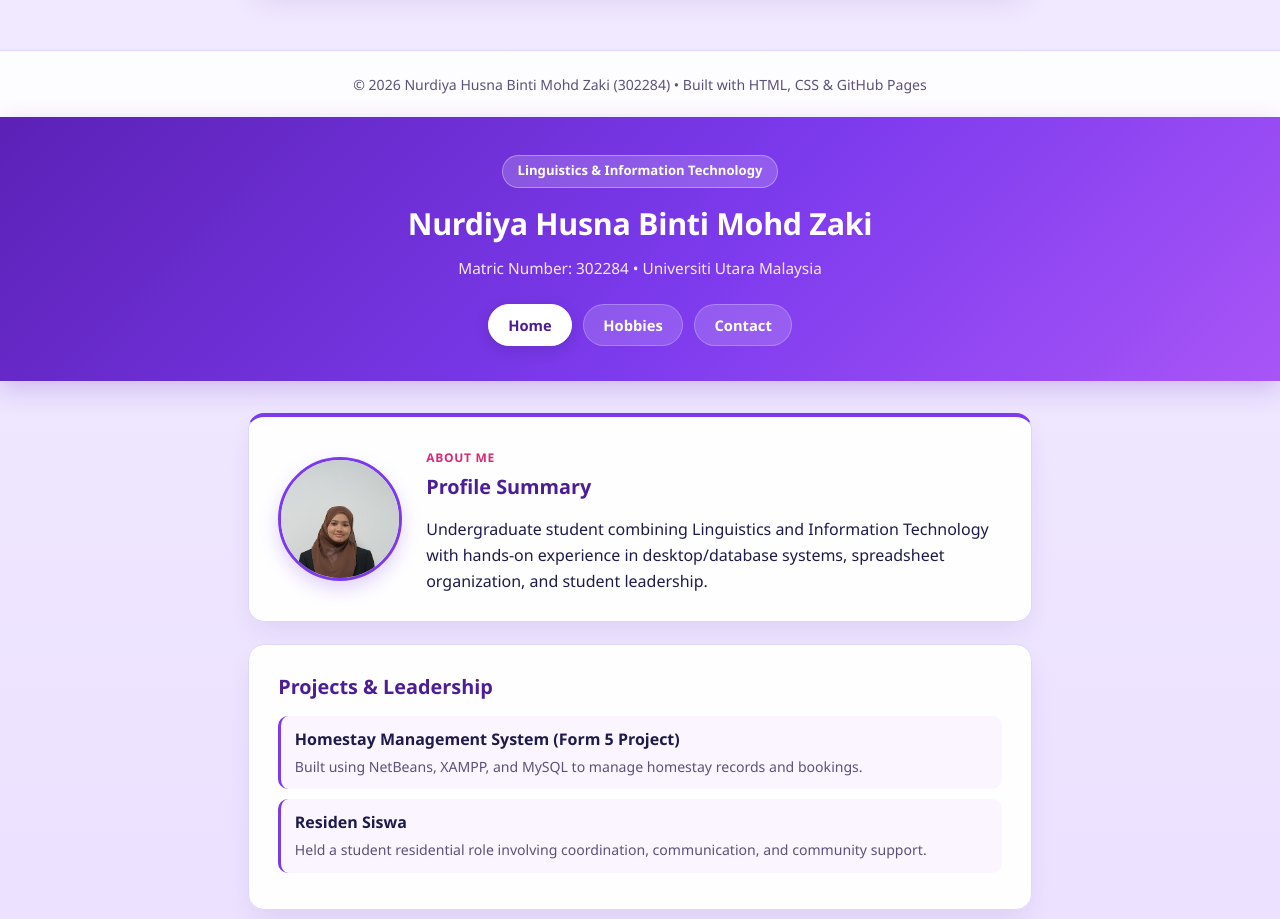
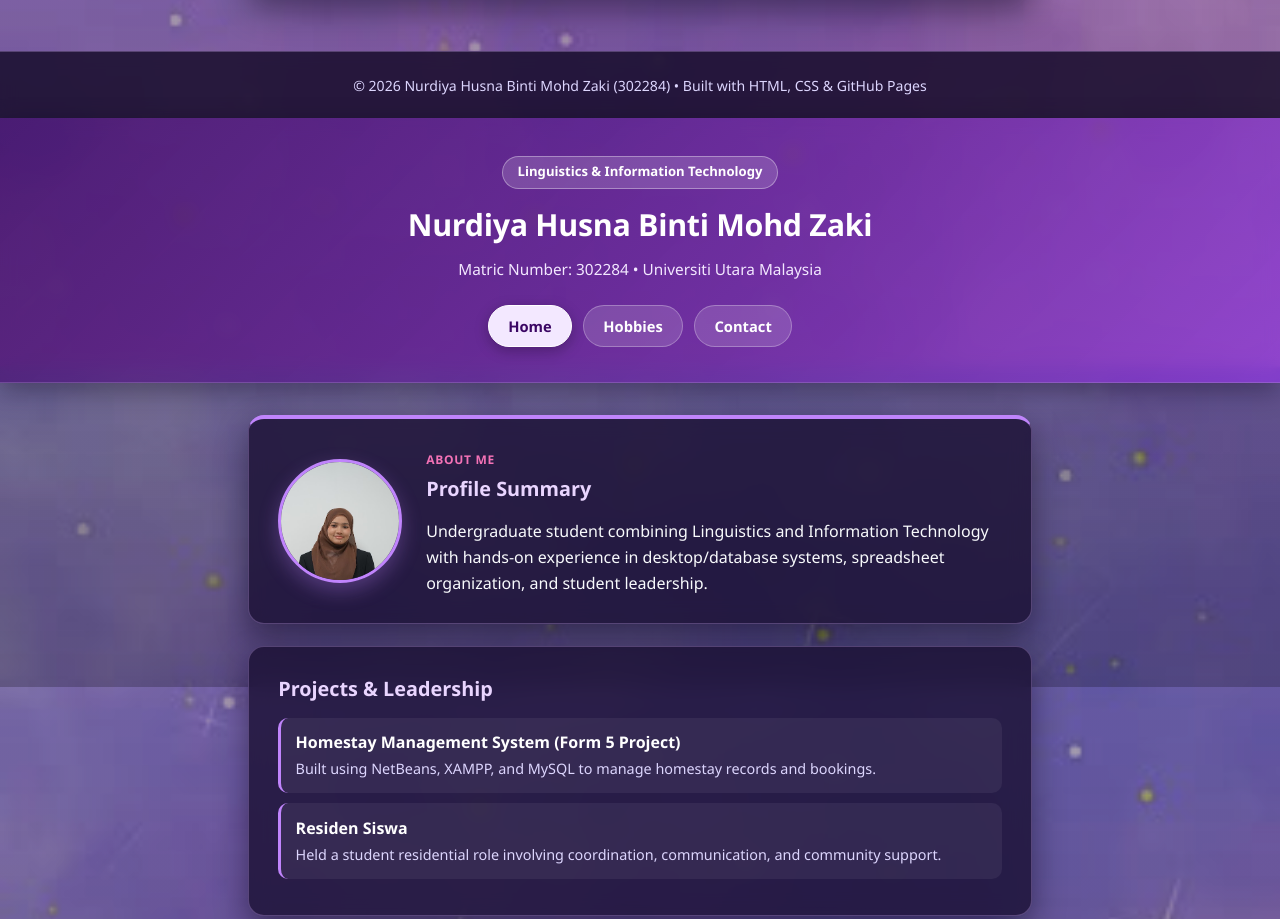
Before and after one commit to nuyana/my-resume-site, a plain HTML site: page index.html in a window 1280 px wide. Shown: the part 913-1832 px from the top of the page. Drawn offline with Linux system fonts and the light colour scheme.

Commit message:
Use starry purple background image and update theme contrast

```diff
--- a/style.css
+++ b/style.css
@@ -5,66 +5,42 @@
 }
 
 :root {
-    --bg-top: #f5f0ff;
-    --bg-bottom: #e9ddff;
-    --surface: rgba(255, 255, 255, 0.94);
-    --primary: #4c1d95;
-    --primary-mid: #7c3aed;
-    --accent: #db2777;
-    --soft-purple: #f3e8ff;
-    --text: #1e1b4b;
-    --muted: #5b527a;
-    --border: #ddd6fe;
-    --shadow: 0 12px 28px -8px rgba(76, 29, 149, 0.12);
+    --surface: rgba(24, 14, 48, 0.78);
+    --surface-hover: rgba(34, 20, 68, 0.88);
+    --primary: #e9d5ff;
+    --primary-bright: #c084fc;
+    --accent: #f472b6;
+    --soft-pill: rgba(168, 85, 247, 0.22);
+    --text: #f8fafc;
+    --muted: #ddd6fe;
+    --border: rgba(216, 180, 254, 0.28);
+    --shadow: 0 14px 32px rgba(9, 4, 22, 0.45);
 }
 
 body {
     font-family: "Segoe UI", Tahoma, Geneva, Verdana, sans-serif;
     line-height: 1.65;
-    background: linear-gradient(180deg, var(--bg-top) 0%, var(--bg-bottom) 100%);
+    background-color: #1e0b36;
+    background-image:
+            linear-gradient(180deg, rgba(25, 10, 48, 0.38) 0%, rgba(15, 6, 30, 0.52) 100%),
+            url("images/background.jpg");
+    background-size: cover;
+    background-position: center bottom;
+    background-attachment: fixed;
     color: var(--text);
     min-height: 100vh;
     display: flex;
     flex-direction: column;
-    position: relative;
-    overflow-x: hidden;
-}
-
-/* Bintang-bintang halus di latar belakang */
-body::before {
-    content: "";
-    position: fixed;
-    inset: 0;
-    pointer-events: none;
-    z-index: 0;
-    background-image:
-            radial-gradient(2px 2px at 12% 18%, rgba(124, 58, 237, 0.45) 50%, transparent 55%),
-            radial-gradient(3px 3px at 28% 36%, rgba(255, 255, 255, 0.95) 50%, transparent 55%),
-            radial-gradient(2px 2px at 45% 14%, rgba(168, 85, 247, 0.45) 50%, transparent 55%),
-            radial-gradient(2.5px 2.5px at 66% 28%, rgba(255, 255, 255, 0.9) 50%, transparent 55%),
-            radial-gradient(2px 2px at 84% 16%, rgba(139, 92, 246, 0.45) 50%, transparent 55%),
-            radial-gradient(3px 3px at 91% 48%, rgba(255, 255, 255, 0.9) 50%, transparent 55%),
-            radial-gradient(2px 2px at 18% 68%, rgba(255, 255, 255, 0.88) 50%, transparent 55%),
-            radial-gradient(2.5px 2.5px at 38% 78%, rgba(124, 58, 237, 0.4) 50%, transparent 55%),
-            radial-gradient(2px 2px at 58% 64%, rgba(255, 255, 255, 0.9) 50%, transparent 55%),
-            radial-gradient(3px 3px at 76% 84%, rgba(168, 85, 247, 0.42) 50%, transparent 55%),
-            radial-gradient(2px 2px at 52% 92%, rgba(255, 255, 255, 0.85) 50%, transparent 55%);
-    background-size: 420px 420px;
-}
-
-header,
-main,
-footer {
-    position: relative;
-    z-index: 1;
 }
 
 header {
-    background: linear-gradient(135deg, #5b21b6 0%, #7c3aed 55%, #a855f7 100%);
+    background: linear-gradient(135deg, rgba(59, 7, 100, 0.72) 0%, rgba(107, 33, 168, 0.68) 60%, rgba(147, 51, 234, 0.65) 100%);
+    backdrop-filter: blur(8px);
     color: #ffffff;
     padding: 2.35rem 1.25rem 2.15rem;
     text-align: center;
-    box-shadow: 0 8px 24px rgba(91, 33, 182, 0.22);
+    border-bottom: 1px solid var(--border);
+    box-shadow: 0 8px 24px rgba(10, 3, 24, 0.35);
 }
 
 .header-inner {
@@ -74,7 +50,7 @@ header {
 
 .role-badge {
     display: inline-block;
-    background-color: rgba(255, 255, 255, 0.18);
+    background-color: rgba(255, 255, 255, 0.16);
     border: 1px solid rgba(255, 255, 255, 0.35);
     padding: 0.28rem 0.9rem;
     border-radius: 999px;
@@ -108,8 +84,8 @@ nav a {
     text-decoration: none;
     padding: 0.5rem 1.2rem;
     border-radius: 999px;
-    background-color: rgba(255, 255, 255, 0.16);
-    border: 1px solid rgba(255, 255, 255, 0.25);
+    background-color: rgba(255, 255, 255, 0.15);
+    border: 1px solid rgba(255, 255, 255, 0.28);
     font-size: 0.92rem;
     font-weight: 600;
     transition: background-color 0.18s ease, color 0.18s ease, transform 0.15s ease, box-shadow 0.18s ease;
@@ -120,26 +96,26 @@ nav a:hover {
     transform: translateY(-1px);
 }
 
-/* Bila butang ditekan */
+/* Bila butang ditekan berubah warna */
 nav a:active {
-    background-color: #f43f5e;
-    border-color: #fda4af;
+    background-color: #ec4899;
+    border-color: #f9a8d4;
     color: #ffffff;
     transform: scale(0.95);
-    box-shadow: 0 2px 8px rgba(244, 63, 94, 0.35);
+    box-shadow: 0 2px 10px rgba(236, 72, 153, 0.45);
 }
 
 /* Butang halaman yang sedang aktif */
 nav a.active {
-    background-color: #ffffff;
+    background-color: #f3e8ff;
     border-color: #ffffff;
-    color: var(--primary);
+    color: #3b0764;
     font-weight: 700;
-    box-shadow: 0 4px 14px rgba(30, 27, 75, 0.18);
+    box-shadow: 0 4px 14px rgba(0, 0, 0, 0.25);
 }
 
 nav a.active:active {
-    background-color: #fde047;
+    background-color: #facc15;
     border-color: #fef08a;
     color: #1e1b4b;
     transform: scale(0.95);
@@ -155,24 +131,25 @@ main {
 
 .card {
     background-color: var(--surface);
+    backdrop-filter: blur(10px);
     padding: 1.65rem 1.8rem;
     border-radius: 16px;
     margin-bottom: 1.35rem;
     border: 1px solid var(--border);
     box-shadow: var(--shadow);
-    transition: transform 0.2s ease, box-shadow 0.2s ease;
+    transition: transform 0.2s ease, background-color 0.2s ease, box-shadow 0.2s ease;
 }
 
 .card:hover {
+    background-color: var(--surface-hover);
     transform: translateY(-2px);
-    box-shadow: 0 16px 32px -10px rgba(76, 29, 149, 0.16);
 }
 
 .hero-card {
     display: flex;
     align-items: center;
     gap: 1.5rem;
-    border-top: 4px solid var(--primary-mid);
+    border-top: 4px solid var(--primary-bright);
 }
 
 .avatar {
@@ -182,9 +159,9 @@ main {
     object-fit: cover;
     object-position: center top;
     border-radius: 50%;
-    border: 3px solid var(--primary-mid);
-    background-color: var(--soft-purple);
-    box-shadow: 0 8px 18px rgba(124, 58, 237, 0.22);
+    border: 3px solid var(--primary-bright);
+    background-color: rgba(168, 85, 247, 0.2);
+    box-shadow: 0 8px 20px rgba(192, 132, 252, 0.3);
 }
 
 .mini-label {
@@ -209,20 +186,20 @@ main {
 }
 
 .clean-list li {
-    padding: 0.65rem 0.85rem;
+    padding: 0.7rem 0.9rem;
     border-radius: 10px;
-    background-color: #faf5ff;
-    border-left: 3px solid var(--primary-mid);
-    margin-bottom: 0.6rem;
+    background-color: rgba(255, 255, 255, 0.06);
+    border-left: 3px solid var(--primary-bright);
+    margin-bottom: 0.65rem;
 }
 
 .clean-list li strong {
     display: block;
-    color: var(--text);
+    color: #ffffff;
 }
 
 .clean-list li span {
-    font-size: 0.88rem;
+    font-size: 0.9rem;
     color: var(--muted);
 }
 
@@ -233,13 +210,21 @@ main {
 }
 
 .tag {
-    background-color: var(--soft-purple);
-    color: var(--primary);
-    border: 1px solid #d8b4fe;
+    background-color: var(--soft-pill);
+    color: #f3e8ff;
+    border: 1px solid rgba(216, 180, 254, 0.45);
     padding: 0.35rem 0.85rem;
     border-radius: 999px;
     font-size: 0.85rem;
     font-weight: 600;
+}
+
+a {
+    color: #e879f9;
+}
+
+a:hover {
+    color: #f9a8d4;
 }
 
 footer {
@@ -248,7 +233,8 @@ footer {
     color: var(--muted);
     font-size: 0.88rem;
     border-top: 1px solid var(--border);
-    background-color: rgba(255, 255, 255, 0.85);
+    background-color: rgba(20, 10, 40, 0.82);
+    backdrop-filter: blur(8px);
 }
 
 @media (max-width: 600px) {
```
Also changed, not shown: images/background.jpg (added).
